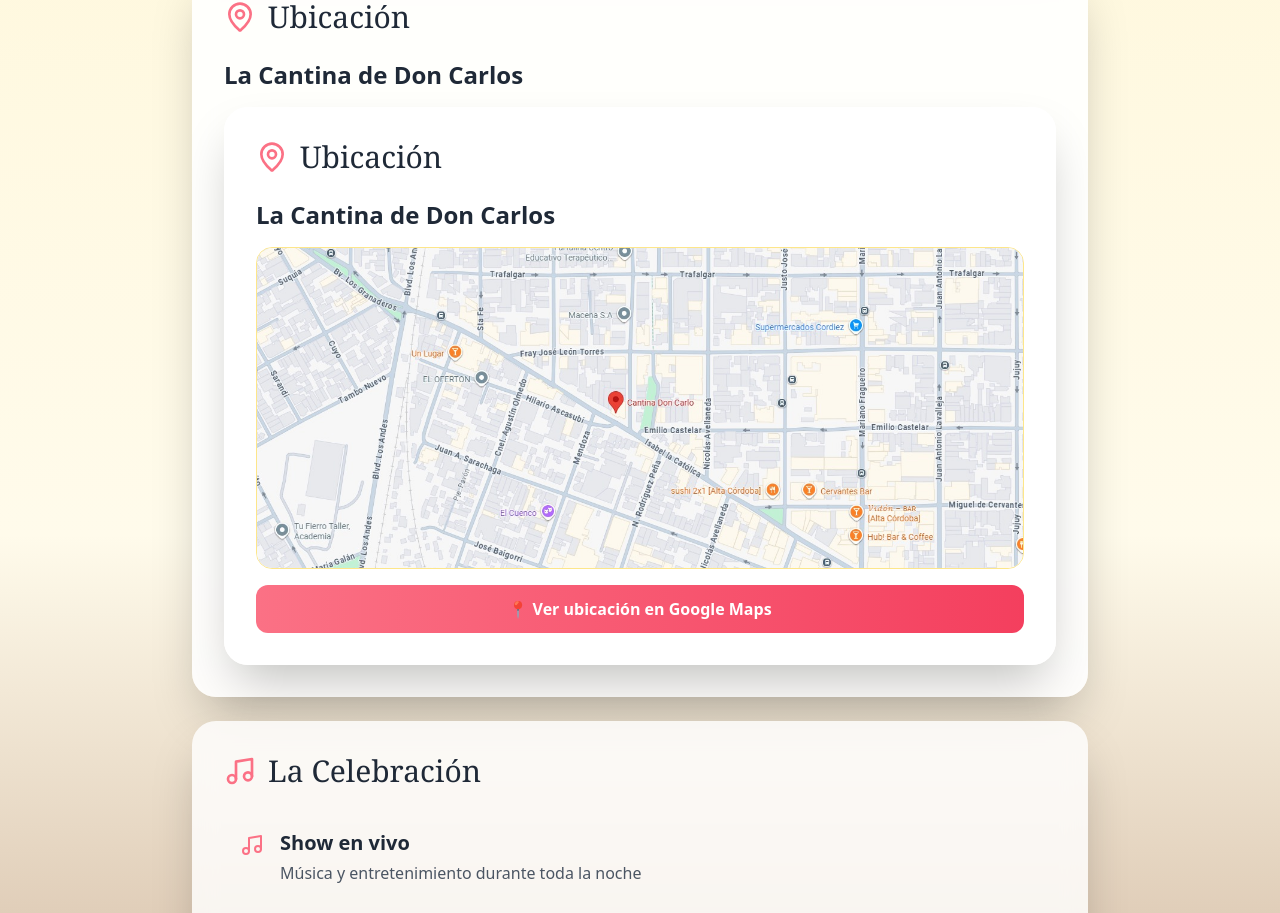
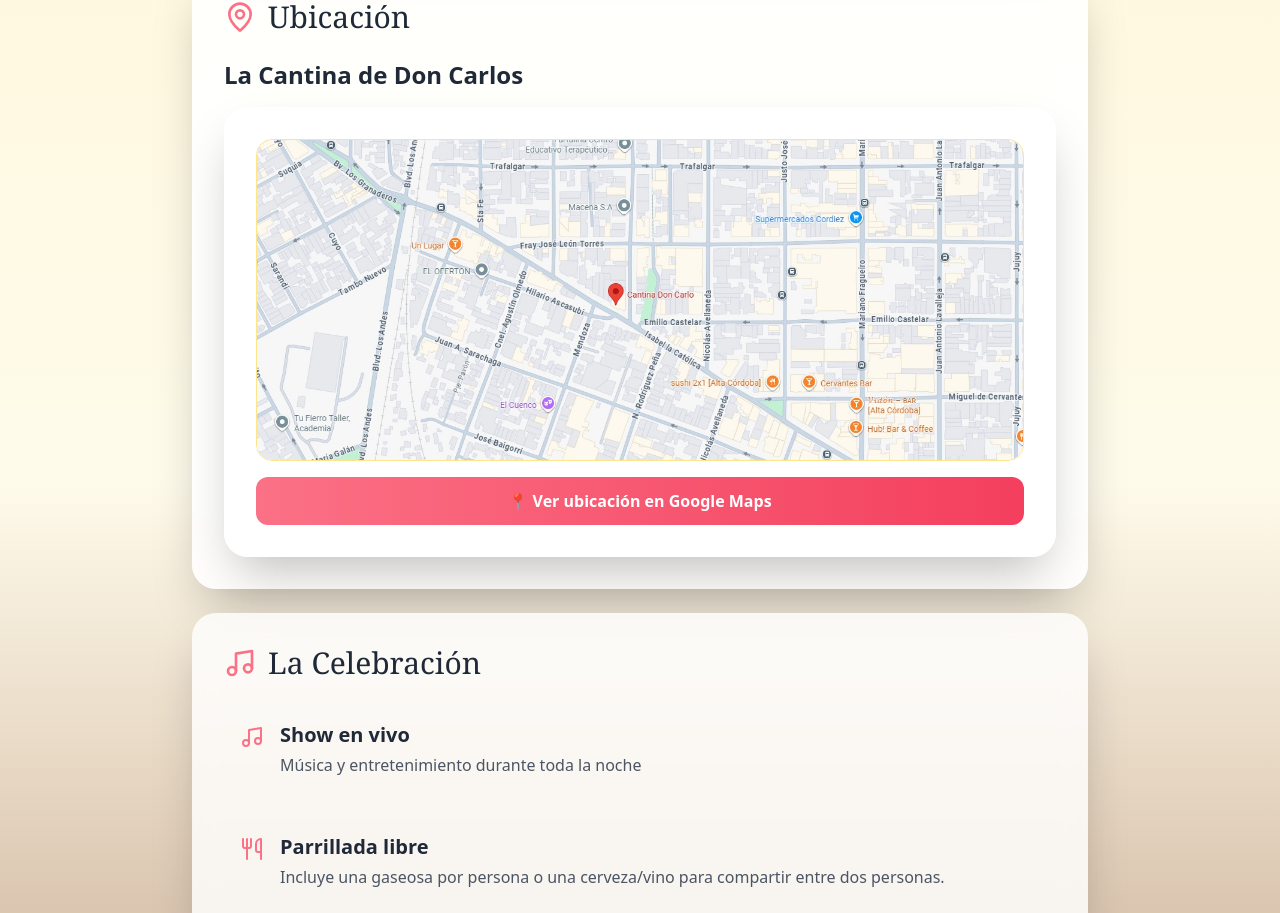
Before and after one commit to AndresXX1/casamiento, a React (Vite) app: page / in a window 1280 px wide. Shown: the part 1131-2044 px from the top of the page. Built offline with nearby package versions, Linux system fonts and the light colour scheme.

Commit message:
fizzzzxxxx

```diff
--- a/src/App.jsx
+++ b/src/App.jsx
@@ -181,14 +181,7 @@
   }}
   className="bg-white/90 backdrop-blur-md rounded-3xl shadow-2xl p-8 transform transition-all duration-700 hover:scale-105 hover:shadow-3xl"
 >
-  <div className="flex items-center gap-3 mb-6 group">
-    <MapPin className="w-8 h-8 text-rose-400 group-hover:scale-110 transition-transform duration-300" />
-    <h2 className="text-3xl font-serif text-gray-800">Ubicación</h2>
-  </div>
 
-  <h3 className="text-2xl font-semibold text-gray-800 mb-4">
-    La Cantina de Don Carlos
-  </h3>
 
   {/* ✅ Imagen estática que abre el mapa real de Google */}
   <a
```
